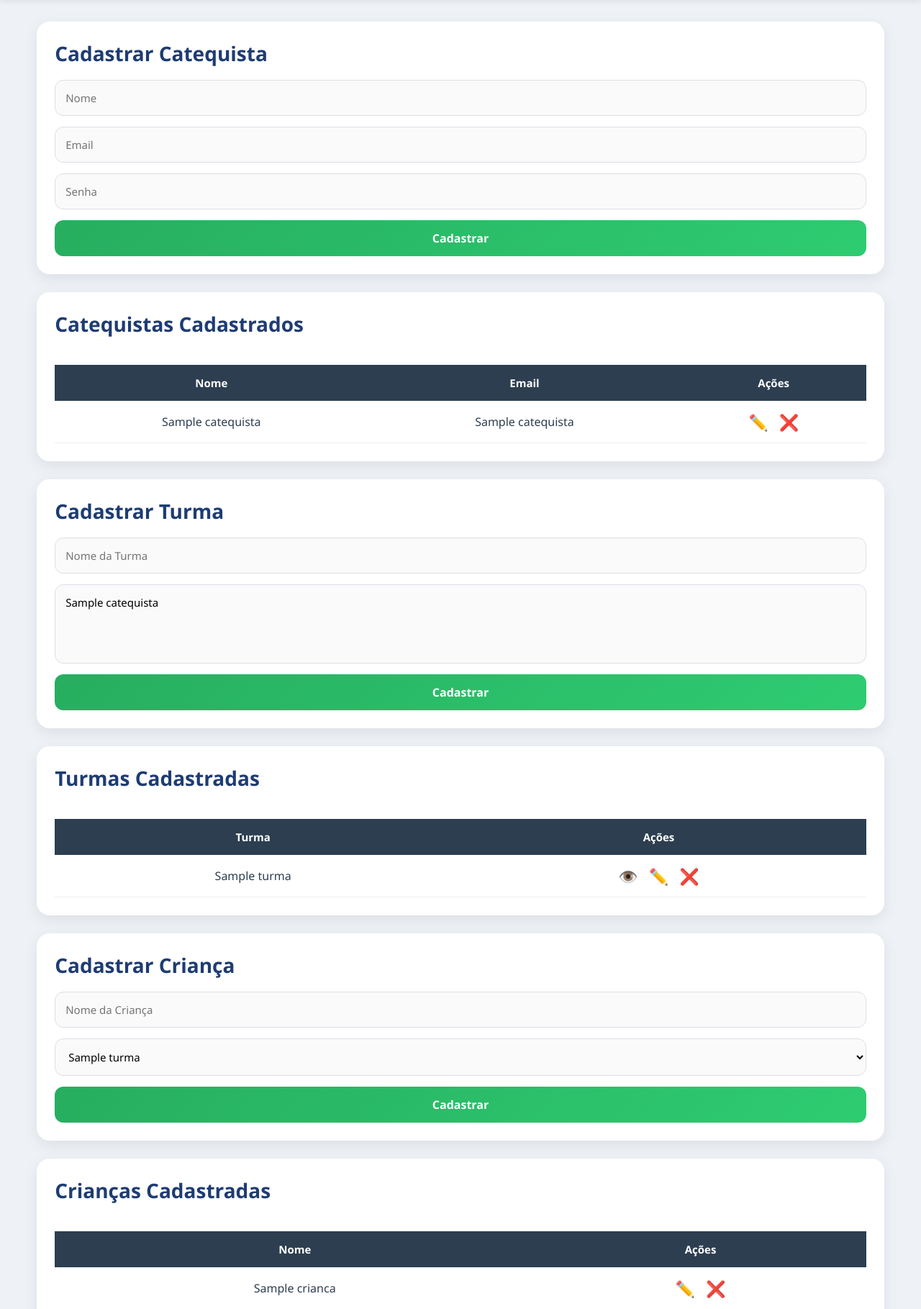
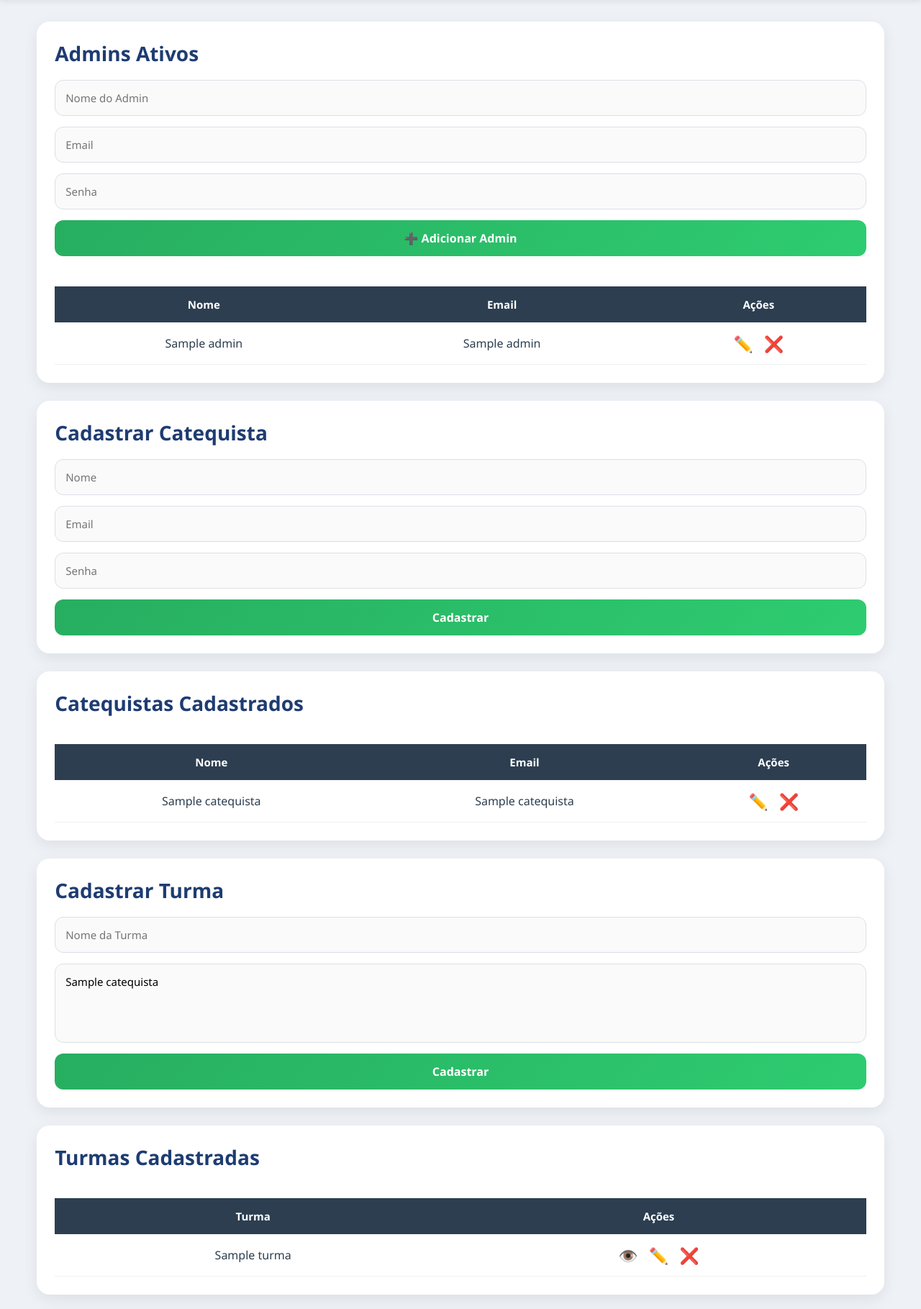
Before and after one commit to gustavosrodrigues17-gif/Sist-Cateq, a Python web app: template templates/admin.html in a window 1280 px wide. Shown: the part 169-1988 px from the top of the page at 72% size. Run offline with Jinja, Linux system fonts and the light colour scheme; the template is opened without the code that fills it: most values are stand-ins (such as "Sample title", 1, 10 or a date in 2020).

Commit message:
Update admin.html

```diff
--- a/templates/admin.html
+++ b/templates/admin.html
@@ -44,6 +44,102 @@
 </nav>
 
 <div class="container">
+
+
+    <!-- ADMINS ATIVOS -->
+    <div class="card">
+
+        <h2>Admins Ativos</h2>
+
+        <form action="/novo_admin" method="POST">
+
+            <input
+                type="text"
+                name="nome"
+                placeholder="Nome do Admin"
+                required
+            >
+
+            <input
+                type="email"
+                name="email"
+                placeholder="Email"
+                required
+            >
+
+            <input
+                type="password"
+                name="senha"
+                placeholder="Senha"
+                required
+            >
+
+            <button type="submit">
+                ➕ Adicionar Admin
+            </button>
+
+        </form>
+
+        <br>
+
+        <div class="table-responsive">
+
+            <table>
+
+                <thead>
+
+                    <tr>
+                        <th>Nome</th>
+                        <th>Email</th>
+                        <th>Ações</th>
+                    </tr>
+
+                </thead>
+
+                <tbody>
+
+                    {% for a in admins %}
+
+                    <tr>
+
+                        <td>{{a[1]}}</td>
+                        <td>{{a[2]}}</td>
+
+                        <td>
+
+                            <div class="acoes">
+
+                                <a
+                                    class="icone"
+                                    href="/editar_admin/{{a[0]}}"
+                                >
+                                    ✏️
+                                </a>
+
+                                <a
+                                    class="icone"
+                                    href="/excluir_admin/{{a[0]}}"
+                                    onclick="return confirm('Deseja excluir este admin?')"
+                                >
+                                    ❌
+                                </a>
+
+                            </div>
+
+                        </td>
+
+                    </tr>
+
+                    {% endfor %}
+
+                </tbody>
+
+            </table>
+
+        </div>
+
+    </div>
+
 
     <!-- CADASTRAR CATEQUISTA -->
     <div class="card">
@@ -211,7 +307,6 @@
 
                             <div class="acoes">
 
-                                <!-- VISUALIZAR -->
                                 <a
                                     class="icone"
                                     href="/visualizar_turma/{{t[0]}}"
@@ -219,7 +314,6 @@
                                     👁️
                                 </a>
 
-                                <!-- EDITAR -->
                                 <a
                                     class="icone"
                                     href="/editar_turma/{{t[0]}}"
@@ -227,7 +321,6 @@
                                     ✏️
                                 </a>
 
-                                <!-- EXCLUIR -->
                                 <a
                                     class="icone"
                                     href="/excluir_turma/{{t[0]}}"
```
